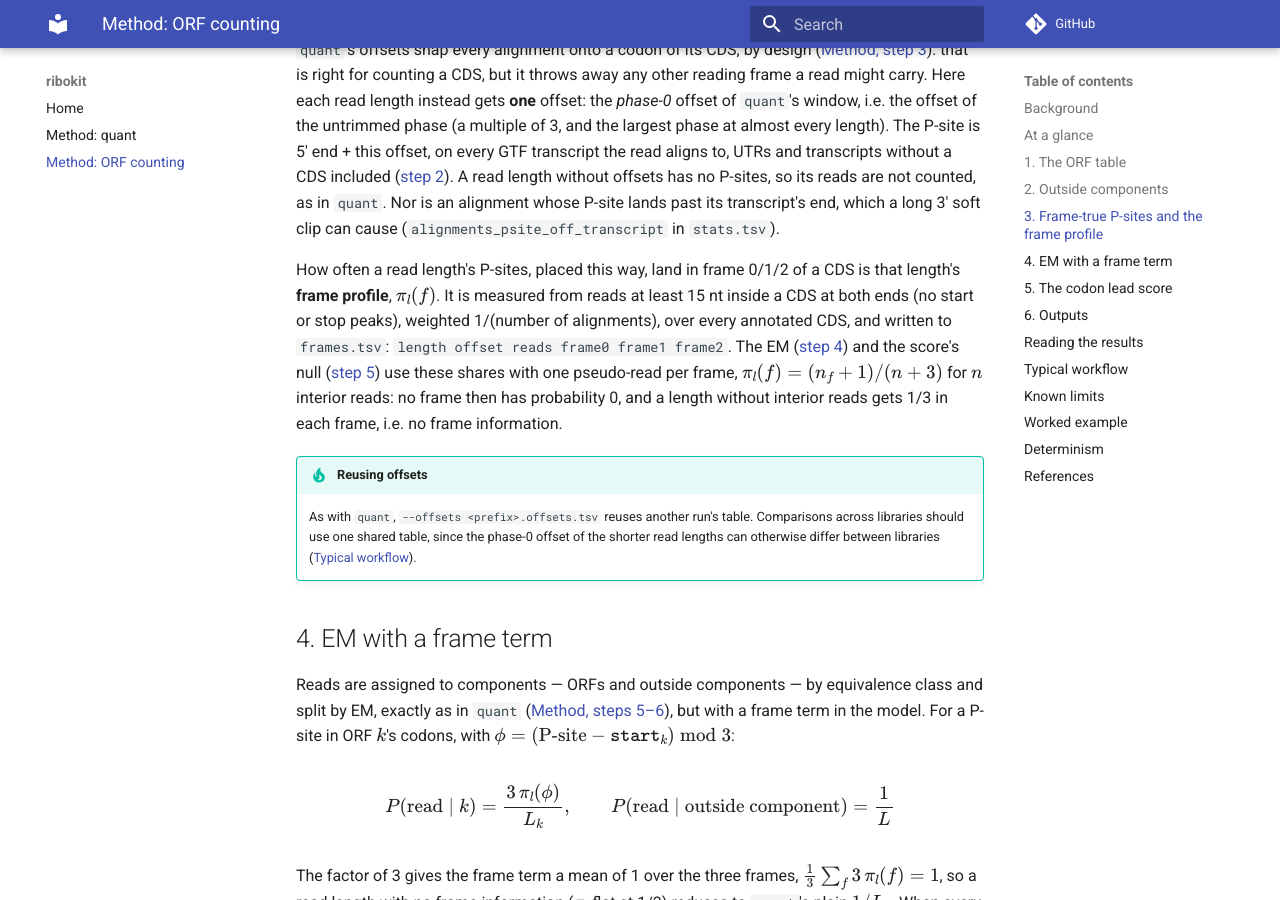
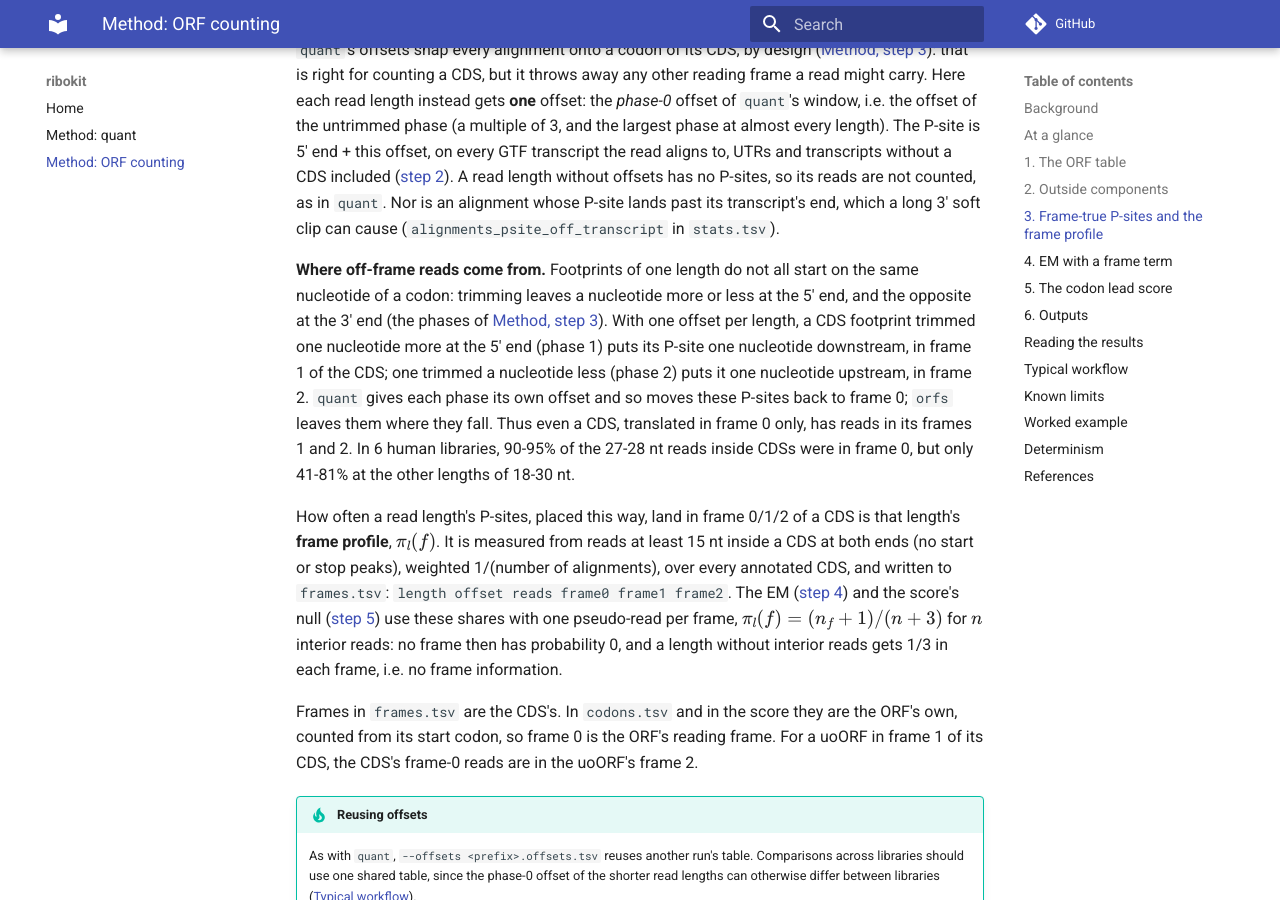
Before and after one commit to katarinagresova/ribokit, an MkDocs documentation site: the page built from docs/orfs.md, in a window 1280 px wide and 900 px high, scrolled down 5263 px. Built offline with MkDocs 1.6.1 and Material for MkDocs 9.7.7, drawn with Linux system fonts in a browser that asks for light colours; comment, search, counter and statistics services are not loaded.

Commit message:
docs: explain where off-frame reads come from and which frame each output uses

```diff
--- a/docs/orfs.md
+++ b/docs/orfs.md
@@ -182,6 +182,19 @@ no P-sites, so its reads are not counted, as in `quant`. Nor is an alignment
 whose P-site lands past its transcript's end, which a long 3′ soft clip can
 cause (`alignments_psite_off_transcript` in `stats.tsv`).
 
+**Where off-frame reads come from.** Footprints of one length do not all start
+on the same nucleotide of a codon: trimming leaves a nucleotide more or less
+at the 5′ end, and the opposite at the 3′ end (the phases of
+[Method, step 3](method.md#offsets-phases-and-the-codon-frame)). With one
+offset per length, a CDS footprint trimmed one nucleotide more at the 5′ end
+(phase 1) puts its P-site one nucleotide downstream, in frame 1 of the CDS;
+one trimmed a nucleotide less (phase 2) puts it one nucleotide upstream, in
+frame 2. `quant` gives each phase its own offset and so moves these P-sites
+back to frame 0; `orfs` leaves them where they fall. Thus even a CDS,
+translated in frame 0 only, has reads in its frames 1 and 2. In 6 human
+libraries, 90-95% of the 27-28 nt reads inside CDSs were in frame 0, but
+only 41-81% at the other lengths of 18-30 nt.
+
 How often a read length's P-sites, placed this way, land in frame 0/1/2 of a
 CDS is that length's **frame profile**, $\pi_l(f)$. It is measured from reads
 at least 15 nt inside a CDS at both ends (no start or stop peaks), weighted
@@ -192,6 +205,11 @@ at least 15 nt inside a CDS at both ends (no start or stop peaks), weighted
 frame, $\pi_l(f) = (n_f + 1)/(n + 3)$ for $n$ interior reads: no frame then
 has probability 0, and a length without interior reads gets 1/3 in each frame,
 i.e. no frame information.
+
+Frames in `frames.tsv` are the CDS's. In `codons.tsv` and in the score they
+are the ORF's own, counted from its start codon, so frame 0 is the ORF's
+reading frame. For a uoORF in frame 1 of its CDS, the CDS's frame-0 reads
+are in the uoORF's frame 2.
 
 !!! tip "Reusing offsets"
     As with `quant`, `--offsets <prefix>.offsets.tsv` reuses another run's
```
